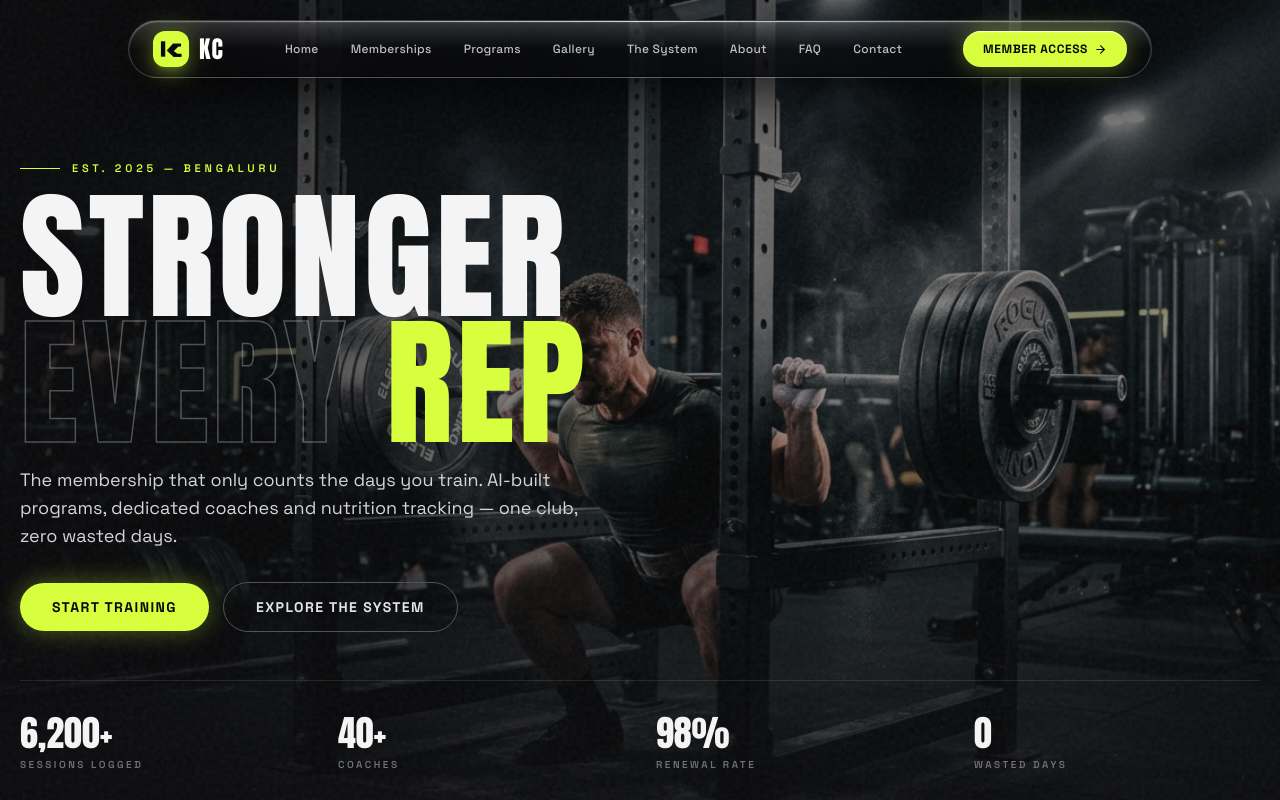
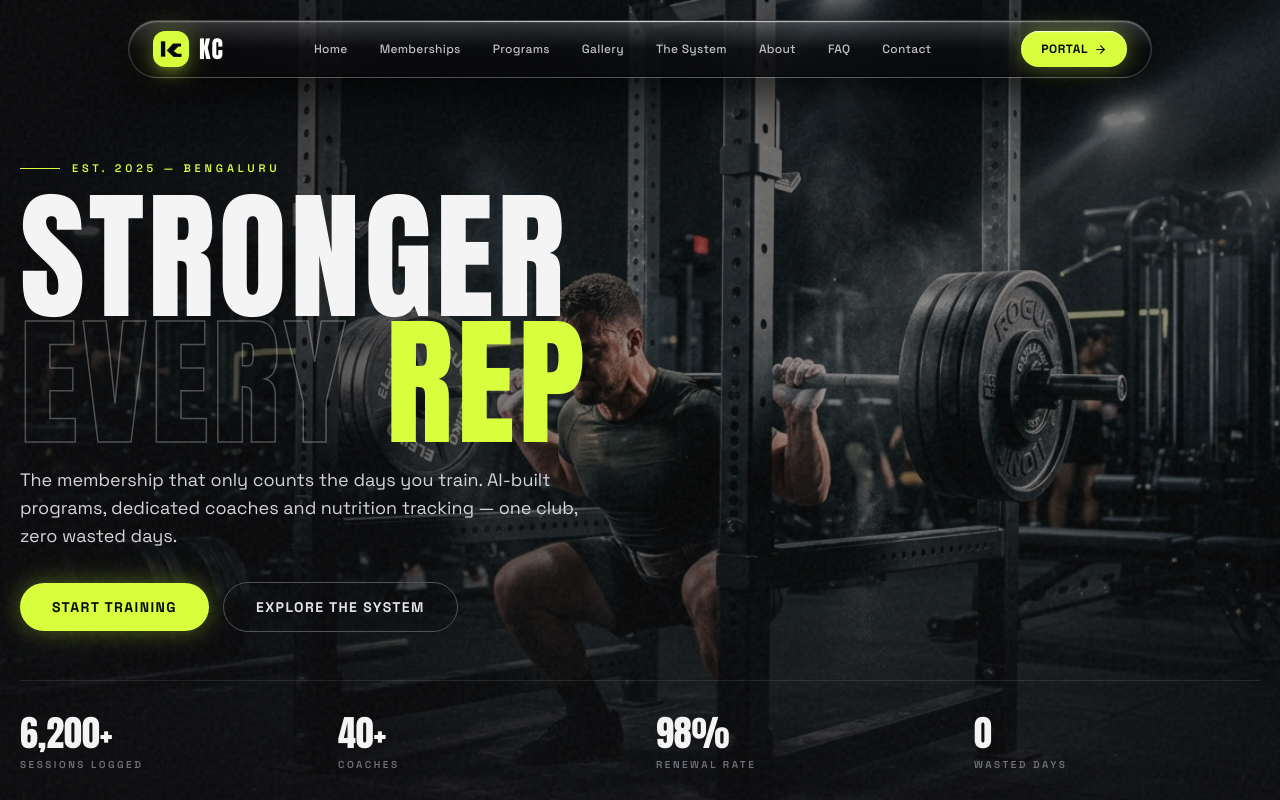
Before and after one commit to Aster1145/KCFitnessHub-V.2, a Next.js app: page / in a window 1280 px wide. Shown: the top 800 px of the page. Built offline with nearby package versions, Linux system fonts and the light colour scheme.

Commit message:
refactor: rename Member Access to Portal

```diff
--- a/src/app/login/page.tsx
+++ b/src/app/login/page.tsx
@@ -47,8 +47,9 @@ export default function LoginPage() {
           </Link>
 
           <p className="text-[11px] font-semibold tracking-[0.3em] text-volt uppercase">
-            Member Access
+            Portal
           </p>
+
           <h2 className="font-display mt-2 text-4xl tracking-wide uppercase">
             Enter the club
           </h2>
--- a/src/components/apple-header.tsx
+++ b/src/components/apple-header.tsx
@@ -78,21 +78,20 @@ export function AppleHeader() {
 
         {/* Right Action: Member Access (Desktop) + Mobile Menu Toggle */}
         <div className="relative z-10 flex items-center gap-2 sm:gap-3">
-          {/* Member Access Button */}
+          {/* Portal Button */}
           <Link
             href="/login"
             className="group relative flex items-center gap-1.5 overflow-hidden rounded-full bg-volt px-4 py-2 sm:px-5 sm:py-2.5 text-[11px] sm:text-xs font-bold tracking-wider text-carbon uppercase shadow-[0_0_22px_rgba(216,255,62,0.4),inset_0_1px_1.5px_rgba(255,255,255,0.6)] transition-all duration-300 hover:bg-volt-dim hover:scale-105 hover:shadow-[0_0_30px_rgba(216,255,62,0.6)] active:scale-95"
           >
             {/* Gloss reflection shine on button */}
             <span className="pointer-events-none absolute inset-x-0 top-0 h-[1px] bg-white/60" />
-            <span className="relative z-10">
-              <span className="hidden min-[400px]:inline">Member </span>Access
-            </span>
+            <span className="relative z-10">Portal</span>
             <ArrowRight
               size={13}
               className="relative z-10 transition-transform duration-200 group-hover:translate-x-0.5"
             />
           </Link>
+
 
           {/* Mobile Hamburger Button */}
           <button
@@ -170,9 +169,10 @@ export function AppleHeader() {
                 onClick={() => setMobileMenuOpen(false)}
                 className="mt-4 flex min-h-[44px] w-full items-center justify-center gap-2 rounded-xl bg-volt py-3 text-xs font-bold tracking-wider text-carbon uppercase shadow-[0_0_20px_rgba(216,255,62,0.4)] transition-all hover:bg-volt-dim active:scale-95"
               >
-                <span>Access Member Portal</span>
+                <span>Enter Portal</span>
                 <ArrowRight size={14} />
               </Link>
+
             </div>
           </div>
         </>
```
